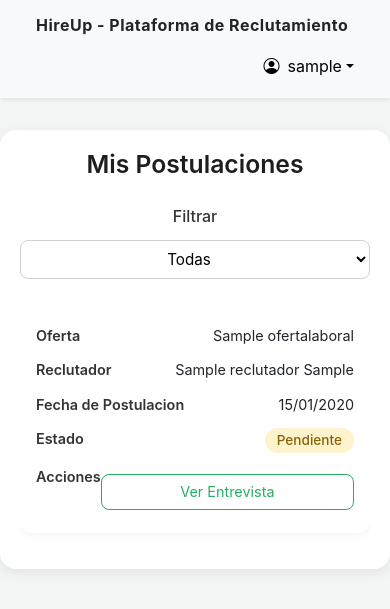
After one commit to MatiasBaezaWong/Proyecto-HireUp, a Django app: page /postulaciones/ in a window 390 px wide. The commit adds this page. Shown: the top 609 px of the page. Run offline with Django 5.2, Linux system fonts and the light colour scheme; a user stored in the database is signed in; tables that the repository leaves empty hold one stand-in row (values such as "Sample post").

Commit message:
Modulo de Mis Postulaciones

```diff
--- a/main/models.py
+++ b/main/models.py
@@ -89,8 +89,6 @@ class OfertaLaboral(models.Model):
     ESTADOS = [
         ("abierta", "Abierta"),
         ("cerrada", "Cerrada"),
-        ("pendiente", "Pendiente"),
-        ("aprobada", "Aprobada"),
     ]
 
     titulo = models.CharField(max_length=50)
--- a/ofertas_laborales/templates/ofertas_laborales/base.html
+++ b/ofertas_laborales/templates/ofertas_laborales/base.html
@@ -34,6 +34,11 @@
               <a class="dropdown-item" href="{% url 'ofertas_laborales:perfil_reclutador' %}">Mi Perfil</a>
             {% endif %}
           </li>
+          <li>
+            {% if request.user.rol == 'candidato' %}
+              <a class="dropdown-item" href="{% url 'ofertas_laborales:listar_postulaciones' %}">Mis Postulaciones</a>
+            {% endif %}
+          </li>
           <li><hr class="dropdown-divider"></li>
           <li><a class="dropdown-item text-danger" href="{% url 'main:logout' %}">Cerrar sesión</a></li>
         </ul>
--- /dev/null
+++ b/ofertas_laborales/templates/ofertas_laborales/mis_postulaciones.html
@@ -0,0 +1,61 @@
+{% extends "ofertas_laborales/base.html" %}
+
+{% block content %}
+<main class="container postulaciones-container">
+  <h2>Mis Postulaciones</h2>
+
+  <form method="get" class="filtro-form">
+    <label for="select">Filtrar</label>
+    <select name="estado" id="select" onchange="this.form.submit()" class="filtro-select">
+      <option value="Todas">Todas</option>
+      <option value="pendiente">Pendiente</option>
+      <option value="aprobada">Aprobada</option>
+      <option value="rechazada">Rechazada</option>
+    </select>
+  </form>
+
+  {% if postulaciones %}
+  <div class="table-wrapper">
+    <table class="tabla-postulaciones">
+      <thead>
+        <tr>
+          <th>Oferta</th>
+          <th>Reclutador</th>
+          <th>Fecha de Postulación</th>
+          <th>Estado</th>
+          <th>Acciones</th>
+        </tr>
+      </thead>
+      <tbody>
+        {% for p in postulaciones %}
+        <tr>
+          <td data-label="Oferta">{{ p.oferta.titulo }}</td>
+          <td data-label="Reclutador">{{ p.reclutador.nombre }} {{ p.reclutador.apellido }}</td>
+          <td data-label="Fecha de Postulacion">{{ p.fecha|date:"d/m/Y" }}</td>
+          <td data-label="Estado">
+            {% if p.estado == "pendiente" %}
+              <span class="badge badge-pendiente">{{ p.estado|capfirst }}</span>
+            {% elif p.estado == "aprobada" %}
+              <span class="badge badge-aprobada">{{ p.estado|capfirst }}</span>
+            {% else %}
+              <span class="badge badge-rechazada">{{ p.estado|capfirst }}</span>
+            {% endif %}
+          </td>
+          <td data-label="Acciones">
+            {% if p.entrevistas.exists %}
+              <a href="#" class="btn-ver">Ver Entrevista</a>
+            {% else %}
+              <span class="text-muted">Sin entrevistas programadas</span>
+            {% endif %}
+          </td>
+        </tr>
+        {% endfor %}
+      </tbody>
+    </table>
+  </div>
+  {% else %}
+    <p class="text-muted">Aún no has realizado postulaciones.</p>
+  {% endif %}
+</main>
+
+{% endblock %}
--- a/ofertas_laborales/urls.py
+++ b/ofertas_laborales/urls.py
@@ -13,5 +13,6 @@ urlpatterns = [
     path("editar_oferta/<int:oferta_id>/", views.editar_oferta, name="editar_oferta"),
     path("eliminar_oferta/<int:oferta_id>/", views.eliminar_oferta, name="eliminar_oferta"),
     path('detalle/<int:oferta_id>/', views.detalle_oferta, name='detalle_oferta'),
-    path("postular/<int:oferta_id>/", views.postular, name="postular")
+    path("postular/<int:oferta_id>/", views.postular, name="postular"),
+    path("postulaciones/", views.listar_postulaciones, name="listar_postulaciones"),
 ]
--- a/ofertas_laborales/views.py
+++ b/ofertas_laborales/views.py
@@ -179,3 +179,18 @@ def postular(request, oferta_id):
         return JsonResponse({'success': True})
     except Exception as e:
         return JsonResponse({'success': False, 'message': f'Error al guardar la postulación: {str(e)}'})
+
+# LISTAR POSTULACIONES
+@login_required
+@role_required("candidato")
+def listar_postulaciones(request):
+    candidato = request.user.perfil_candidato
+    postulaciones = Postulacion.objects.filter(candidato=candidato).select_related("oferta", "reclutador")
+
+    estado = request.GET.get("estado")
+    if estado:
+        postulaciones = postulaciones.filter(estado=estado)
+
+    return render(request, "ofertas_laborales/mis_postulaciones.html", {
+        "postulaciones": postulaciones
+    })
--- a/static/styles-ofertas.css
+++ b/static/styles-ofertas.css
@@ -68,6 +68,196 @@ body {
   color: #fff;
   box-shadow: 0 0 10px rgba(39, 174, 96, 0.4);
 }
+
+/* MIS POSTULACIONES */
+/* ========== CONTENEDOR PRINCIPAL ========== */
+.postulaciones-container {
+  background-color: #ffffff;
+  border-radius: 1rem;
+  box-shadow: 0 4px 14px rgba(0, 0, 0, 0.08);
+  padding: 2rem;
+  margin-top: 2rem;
+  margin-bottom: 3rem;
+}
+
+.postulaciones-container h2 {
+  text-align: center;
+  margin-bottom: 1.5rem;
+  font-weight: 600;
+  color: #1e1e1e;
+}
+
+/* ========== FILTRO SUPERIOR ========== */
+.filtro-form {
+  display: flex;
+  justify-content: flex-end;
+  align-items: center;
+  gap: 0.5rem;
+  margin-bottom: 1.5rem;
+  flex-wrap: wrap;
+}
+
+.filtro-form label {
+  font-weight: 500;
+  color: #333;
+}
+
+.filtro-select {
+  padding: 0.5rem 0.75rem;
+  border: 1px solid #d1d1d1;
+  border-radius: 0.5rem;
+  background-color: #fff;
+  font-size: 0.95rem;
+  cursor: pointer;
+  transition: border-color 0.2s ease, box-shadow 0.2s ease;
+}
+
+.filtro-select:focus {
+  outline: none;
+  border-color: #27ae60;
+  box-shadow: 0 0 6px rgba(39, 174, 96, 0.3);
+}
+
+/* ========== TABLA DE POSTULACIONES ========== */
+.table-wrapper {
+  overflow-x: auto;
+  border-radius: 0.75rem;
+}
+
+.tabla-postulaciones {
+  width: 100%;
+  border-collapse: collapse;
+  font-size: 0.95rem;
+}
+
+.tabla-postulaciones th {
+  background-color: #27ae60;
+  color: #fff;
+  text-align: left;
+  padding: 0.9rem;
+  font-weight: 500;
+  white-space: nowrap;
+}
+
+.tabla-postulaciones td {
+  padding: 0.85rem;
+  border-bottom: 1px solid #eaeaea;
+  vertical-align: middle;
+}
+
+.tabla-postulaciones tr:hover {
+  background-color: #f4f5f5;
+}
+
+/* ========== ESTADOS (BADGES) ========== */
+.badge {
+  display: inline-block;
+  padding: 0.35rem 0.75rem;
+  border-radius: 1rem;
+  font-weight: 500;
+  font-size: 0.85rem;
+  text-transform: capitalize;
+}
+
+.badge-pendiente {
+  background-color: #fff3cd;
+  color: #856404;
+}
+
+.badge-aprobada {
+  background-color: #d4edda;
+  color: #155724;
+}
+
+.badge-rechazada {
+  background-color: #f8d7da;
+  color: #721c24;
+}
+
+/* ========== BOTONES ========== */
+.btn-ver {
+  display: inline-block;
+  padding: 0.4rem 0.8rem;
+  border: 1px solid #27ae60;
+  border-radius: 0.5rem;
+  color: #27ae60;
+  text-decoration: none;
+  font-size: 0.9rem;
+  transition: all 0.2s ease;
+}
+
+.btn-ver:hover {
+  background-color: #27ae60;
+  color: #fff;
+  box-shadow: 0 0 8px rgba(39, 174, 96, 0.4);
+}
+
+/* ========== RESPONSIVE DESIGN ========== */
+
+/* 📱 Móviles (reformateamos la tabla como tarjetas) */
+@media (max-width: 600px) {
+  .postulaciones-container {
+    padding: 1.25rem;
+  }
+
+  .filtro-form {
+    flex-direction: column;
+    align-items: center;
+    gap: 0.75rem;
+  }
+
+  .filtro-select {
+    width: 100%;
+    text-align: center;
+  }
+
+  /* 🔹 Tabla convertida a cards */
+  .tabla-postulaciones,
+  .tabla-postulaciones thead,
+  .tabla-postulaciones tbody,
+  .tabla-postulaciones th,
+  .tabla-postulaciones td,
+  .tabla-postulaciones tr {
+    display: block;
+    width: 100%;
+  }
+
+  .tabla-postulaciones thead {
+    display: none;
+  }
+
+  .tabla-postulaciones tr {
+    background: #fff;
+    margin-bottom: 1rem;
+    border-radius: 0.75rem;
+    box-shadow: 0 2px 10px rgba(0, 0, 0, 0.05);
+    padding: 1rem;
+  }
+
+  .tabla-postulaciones td {
+    border: none;
+    display: flex;
+    justify-content: space-between;
+    padding: 0.4rem 0;
+    font-size: 0.9rem;
+  }
+
+  .tabla-postulaciones td::before {
+    content: attr(data-label);
+    font-weight: 600;
+    color: #333;
+  }
+
+  .btn-ver {
+    display: block;
+    width: 100%;
+    text-align: center;
+    margin-top: 0.5rem;
+  }
+}
+
+
+
 
 /* RESPONSIVE */
 @media (max-width: 575.98px) {
```
Also changed, not shown: main/migrations/0003_alter_ofertalaboral_estado.py (added).
